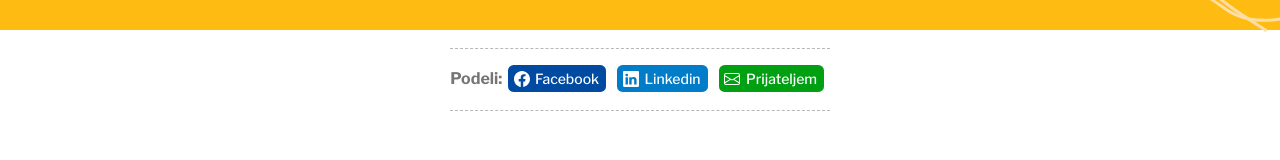
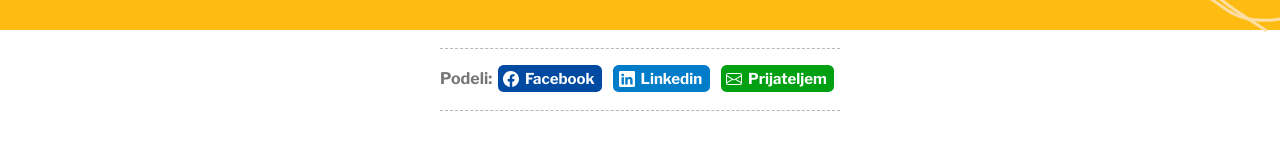
Before and after one commit to marijanbrvar/treningvida-online, a Next.js app: page / in a window 1280 px wide. Shown: the part 417-577 px from the top of the page. Built offline with nearby package versions, Linux system fonts and the light colour scheme.

Commit message:
Added facebook pixel render

```diff
--- a/pages/index.js
+++ b/pages/index.js
@@ -56,6 +56,7 @@ Preko 1000 polaznika Treninga vida u na&scaron;oj zemlji su se već re&scaron;il
         <title>{title}</title>
       </Head>
       <main className={styles.main}>
+        <div><FacebookPixel name="FacebookPixel"/></div>
         <div className={styles.hero}>
           <div className={styles.herocontainer}>
             <h1 className={styles.title}>Online Trening vida!</h1>
--- a/styles/Home.module.css
+++ b/styles/Home.module.css
@@ -18,7 +18,7 @@
 .grid > section:first-of-type {
   border: none !important;
 }
-.main > div:nth-child(3) > section:nth-child(1) > .image > div {
+.main > div:nth-child(4) > section:nth-child(1) > .image > div {
   border: none;
 }
 
@@ -254,8 +254,8 @@
   margin: 0 0.5em;
 }
 .drustvenemreze a span {
-  font-size: 14px;
-  font-weight: 500;
+  font-size: 15px;
+  font-weight: 700;
   padding: 0 0.5em 0 0;
 }
 .forma {
```
